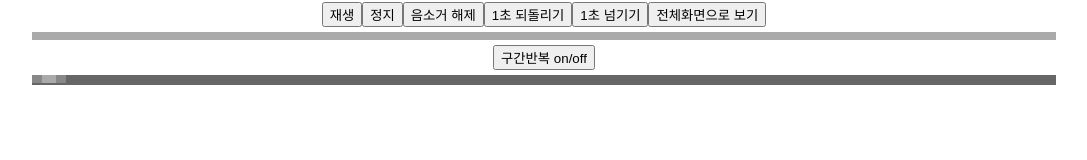
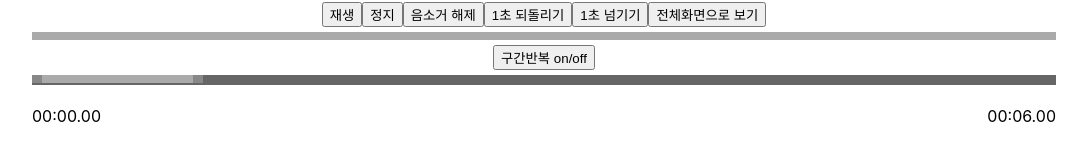
Before and after one commit to StockfolioOfficial/stockfolio-video-player, a React (Create React App) app: page / in a window 1280 px wide. Both pictures are taken after a click on the button "구간반복 on/off". Shown: the part 152-312 px from the top of the page, without its empty margins (96-1183 px from the left). Built offline with nearby package versions, Linux system fonts and the light colour scheme.

Commit message:
#17 feat(repeat): 구간 반복 설정 값 수정 이벤트 수정 및 시작 시간/ 종료 시간 출력

```diff
--- a/src/App.tsx
+++ b/src/App.tsx
@@ -12,7 +12,7 @@ function App(): ReactElement {
   const [isRepeat, setIsRepeat] = useState(false);
   const repeatOtion = {
     minTime: 1,
-    maxTime: 10,
+    maxTime: 2,
   };
   const [repeatTime, setRepeatTime] = useState({
     startTime: 0,
--- a/src/components/RepeatBar.css
+++ b/src/components/RepeatBar.css
@@ -1,6 +1,11 @@
+#repeat {
+  width: 80%;
+  margin: 0 auto;
+}
+
 #repeatBar {
   position: relative;
-  width: 80%;
+  width: 100%;
   height: 10px;
   margin: 5px auto;
   background: #666;
@@ -28,3 +33,8 @@
 #repeatController :is(.start, .end):is(:hover, .hover) {
   transform: scale(1.5);
 }
+
+#timeViewer {
+  display: flex;
+  justify-content: space-between;
+}
--- a/src/components/RepeatBar.tsx
+++ b/src/components/RepeatBar.tsx
@@ -47,9 +47,8 @@ function RepeatBar({
     let repeatBarDuration: number = maxTime * 3;
 
     if (repeatBarDuration > duration) repeatBarDuration = duration;
-    let repeatBarStartTime = currentTime - repeatBarDuration / 2;
-    let repeatBarEndTime = currentTime + repeatBarDuration / 2;
-
+    let repeatBarStartTime = currentTime - repeatBarDuration / 2 + minTime / 2;
+    let repeatBarEndTime = currentTime + repeatBarDuration / 2 + minTime / 2;
     if (repeatBarStartTime < 0) {
       repeatBarStartTime = 0;
       repeatBarEndTime = repeatBarDuration;
@@ -59,7 +58,6 @@ function RepeatBar({
       repeatBarStartTime = duration - repeatBarDuration;
       repeatBarEndTime = duration;
     }
-
     setRepeatBarState({
       startTime: repeatBarStartTime,
       endTime: repeatBarEndTime,
@@ -92,7 +90,6 @@ function RepeatBar({
     const { clientWidth: barWidth, offsetLeft: barLeft } = repeatBarRef.current;
     const { clientWidth: controllerWidth, offsetLeft: controllerLeft } =
       repeatControllerRef.current;
-    const { duration } = videoRef;
     let controllerStartPosition = barLeft + controllerLeft;
     let controllerEndPosition = controllerStartPosition + controllerWidth;
 
@@ -117,11 +114,12 @@ function RepeatBar({
         return;
       controllerStartPosition = afterStartPosition;
       controllerEndPosition = afterEndPosition;
-      const { startTime: repeatBarStartTime } = repeatBarState;
+      const { startTime: repeatBarStartTime, duration: repeatBarDuration } =
+        repeatBarState;
 
       function convertPositionToTime(position: number) {
         return (
-          (duration - repeatBarStartTime) * ((position - barLeft) / barWidth) +
+          repeatBarDuration * ((position - barLeft) / barWidth) +
           repeatBarStartTime
         );
       }
@@ -160,9 +158,10 @@ function RepeatBar({
     const { clientWidth: barWidth, offsetLeft: barLeft } = repeatBarRef.current;
     const { clientWidth: controllerWidth, offsetLeft: controllerLeft } =
       repeatControllerRef.current;
-    const { startTime: repeatBarStartTime } = repeatBarState;
-    const { duration } = videoRef;
-    const minLength = barWidth * (minTime / duration - repeatBarStartTime);
+    const { startTime: repeatBarStartTime, duration: repeatDuration } =
+      repeatBarState;
+    const minLength =
+      barWidth * (minTime / repeatDuration - repeatBarStartTime);
     let edgePosition = 0;
     let pointerToEdge = 0;
     let limitStart = barLeft;
@@ -192,7 +191,7 @@ function RepeatBar({
       edgePosition = afterEdgePoint;
 
       const convertedTime =
-        (duration - repeatBarState.startTime) *
+        (repeatDuration - repeatBarState.startTime) *
           ((edgePosition - barLeft) / barWidth) +
         repeatBarState.startTime;
       if (target === "start") {
@@ -218,15 +217,12 @@ function RepeatBar({
   //   if (videoRef.currentTime < startTime) moveCurrentTime(startTime);
   //   if (videoRef.currentTime > endTime) moveCurrentTime(endTime);
   // }
-
   // function repeatVideo() {
   //   const { startTime, endTime } = repeatTime;
   //   if (videoRef === null) return;
   //   if (videoRef.currentTime > endTime) moveCurrentTime(startTime);
-
   //   if (!videoRef.paused) window.requestAnimationFrame(repeatVideo);
   // }
-
   // function mouseDownEdge(
   //   e: React.MouseEvent<HTMLDivElement>,
   //   target: "start" | "end"
@@ -247,9 +243,7 @@ function RepeatBar({
   //   let pointerToEdge = 0;
   //   let limitStart = barLeft;
   //   let limitEnd = barLeft + barWidth;
-
   //   if (!videoRef.paused) videoRef.pause();
-
   //   if (target === "start") {
   //     edgePoint = barLeft + itemLeft;
   //     pointerToEdge = e.pageX - edgePoint;
@@ -259,7 +253,6 @@ function RepeatBar({
   //     pointerToEdge = edgePoint - e.pageX;
   //     limitStart = edgePoint - itemWidth + minLength;
   //   }
-
   //   function mouseMoveEdge(em: MouseEvent) {
   //     let afterEdgePoint =
   //       target === "start"
@@ -269,7 +262,6 @@ function RepeatBar({
   //     if (afterEdgePoint > limitEnd) afterEdgePoint = limitEnd;
   //     if (afterEdgePoint === edgePoint) return;
   //     edgePoint = afterEdgePoint;
-
   //     const changeTime = duration * ((edgePoint - barLeft) / barWidth);
   //     if (target === "start") {
   //       setRepeatTime({ ...repeatTime, startTime: changeTime });
@@ -278,12 +270,10 @@ function RepeatBar({
   //     }
   //     moveCurrentTime(changeTime);
   //   }
-
   //   function mouseUpEdge() {
   //     document.removeEventListener("mousemove", mouseMoveEdge);
   //     document.removeEventListener("mouseup", mouseUpEdge);
   //   }
-
   //   document.addEventListener("mousemove", mouseMoveEdge);
   //   document.addEventListener("mouseup", mouseUpEdge);
   // }
@@ -303,11 +293,36 @@ function RepeatBar({
   // };
   // }, [videoRef, repeatTime, repeatControllerRef]);
 
-  useEffect(() => initRepeatSetting(), [repeatOtion]);
+  function parseTimeDate(time: number) {
+    const totalSec = Math.floor(time);
+    const milliSec = time - totalSec;
+    const sec = totalSec % 60;
+    const min = Math.floor(totalSec / 60);
+    let textMilliSec = `${milliSec}`.split(".")[1];
+    if (!textMilliSec) textMilliSec = "00";
+    else {
+      textMilliSec = textMilliSec.slice(0, 2);
+    }
+    const textSec = sec < 10 ? `0${sec}` : `${sec}`;
+    const textMin = min < 10 ? `0${min}` : `${min}`;
 
-  useEffect(() => setRepeatControllerPosition(), [repeatBarState]);
+    return `${textMin}:${textSec}.${textMilliSec}`;
+  }
+
+  useEffect(() => {
+    initRepeatSetting();
+  }, [videoRef]);
+
+  useEffect(() => {
+    setRepeatControllerPosition();
+  }, [repeatBarState]);
+
+  useEffect(() => {
+    setRepeatControllerPosition();
+  }, [repeatTime]);
 
   return (
+    <div id="repeat">
       <div id="repeatBar" ref={repeatBarRef}>
         <div
           id="repeatController"
@@ -342,6 +357,11 @@ function RepeatBar({
           />
         </div>
       </div>
+      <div id="timeViewer">
+        <p>{parseTimeDate(repeatBarState.startTime)}</p>
+        <p>{parseTimeDate(repeatBarState.endTime)}</p>
+      </div>
+    </div>
   );
 }
 
```
Also changed, not shown: src/Hooks/useAccelerator.tsx (added, +19 -0 lines), src/Hooks/useConstant.tsx (added, +16 -0 lines). Lines whose indentation alone changed are shown as unchanged.
